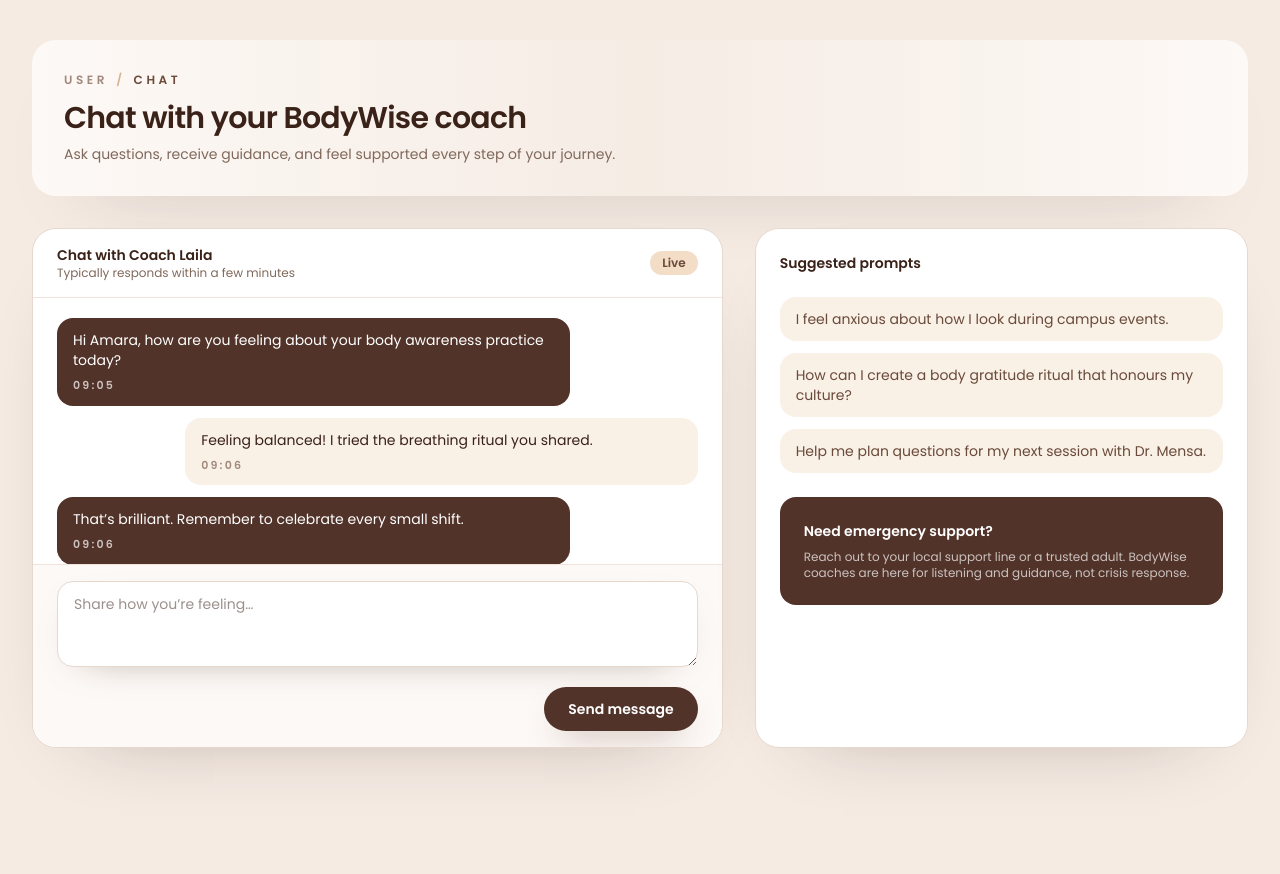
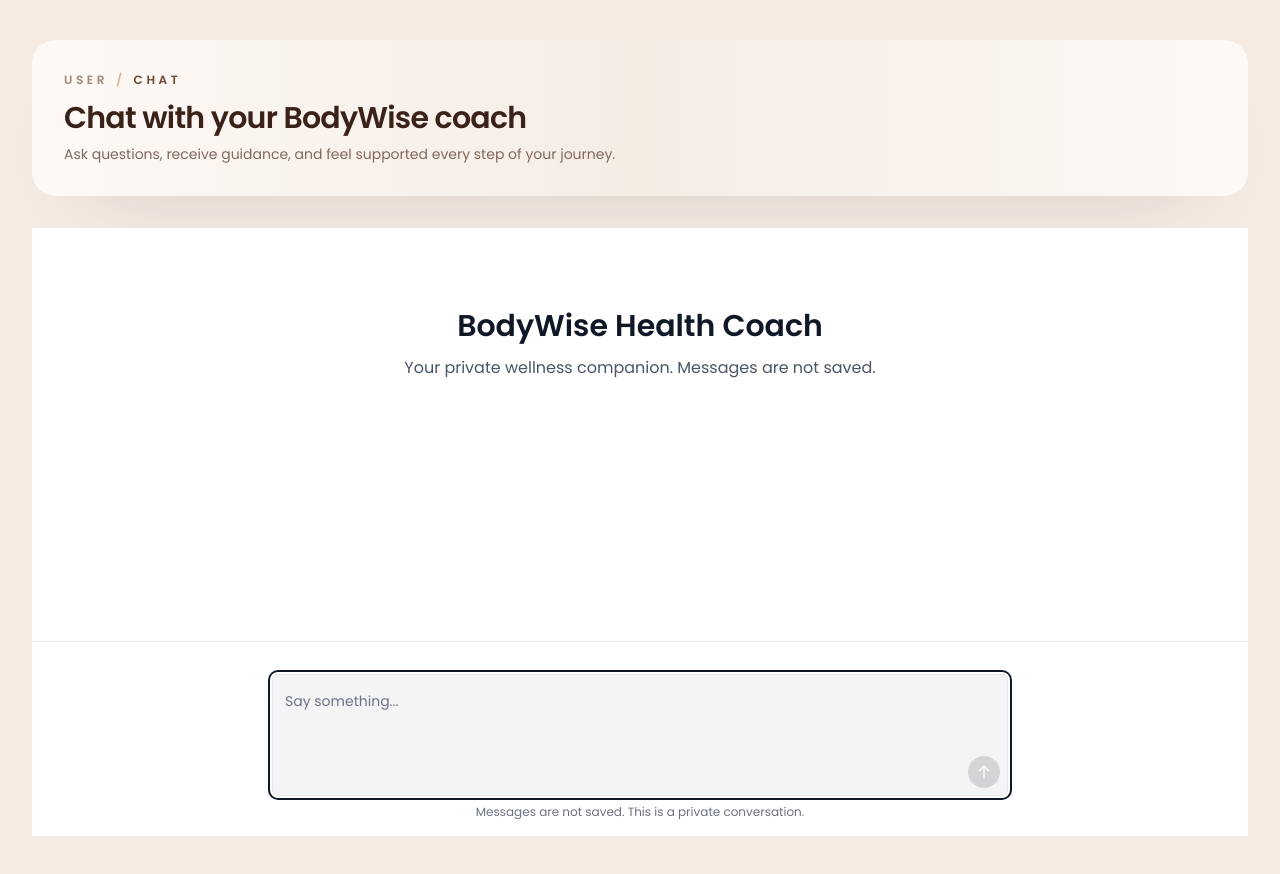
Before and after one commit to Divine-kuzo/BodyWise, a Next.js app in the folder bodywise-frontend/: page /user/chat in a window 1280 px wide. Shown: the top 874 px of the page. Before the commit the page ends 852 px from the top, so only its background shows below. Built offline with nearby package versions, Linux system fonts and the light colour scheme.

Commit message:
feat: implements chat functionality with user input and message handling for AI chat

```diff
--- a/bodywise-frontend/app/user/chat/page.tsx
+++ b/bodywise-frontend/app/user/chat/page.tsx
@@ -1,12 +1,6 @@
 import { DashboardShell } from "@/components/dashboard/dashboard-shell";
 import { ChatThread } from "@/components/user/chat-thread";
 import { userNav } from "@/lib/navigation";
-
-const suggestedPrompts = [
-  "I feel anxious about how I look during campus events.",
-  "How can I create a body gratitude ritual that honours my culture?",
-  "Help me plan questions for my next session with Dr. Mensa.",
-] as const;
 
 export default function UserChatPage() {
   return (
@@ -19,33 +13,7 @@ export default function UserChatPage() {
       ]}
       navItems={userNav}
     >
-      <div className="grid gap-8 lg:grid-cols-[1.4fr_1fr]">
-        <ChatThread />
-        <div className="space-y-6 rounded-3xl border border-[#e6d8ce] bg-white p-6 shadow-[0_30px_80px_-60px_rgba(58,34,24,0.45)]">
-          <h3 className="text-sm font-semibold text-[#3a2218]">
-            Suggested prompts
-          </h3>
-          <ul className="space-y-3 text-sm text-[#6a4a3a]">
-            {suggestedPrompts.map((prompt) => (
-              <li
-                key={prompt}
-                className="rounded-2xl bg-[#f9f0e6] px-4 py-3"
-              >
-                {prompt}
-              </li>
-            ))}
-          </ul>
-          <div className="rounded-2xl bg-[#523329] p-6 text-white">
-            <p className="text-sm font-semibold">
-              Need emergency support?
-            </p>
-            <p className="mt-2 text-xs text-white/70">
-              Reach out to your local support line or a trusted adult. BodyWise
-              coaches are here for listening and guidance, not crisis response.
-            </p>
-          </div>
-        </div>
-      </div>
+      <ChatThread />
     </DashboardShell>
   );
 }
--- /dev/null
+++ b/bodywise-frontend/components/chat/textarea.tsx
@@ -0,0 +1,87 @@
+"use client";
+
+import { Textarea as ShadcnTextarea } from "@/components/ui/textarea";
+
+interface InputProps {
+  input: string;
+  handleInputChange: (event: React.ChangeEvent<HTMLTextAreaElement>) => void;
+  isLoading: boolean;
+  status: string;
+  stop: () => void;
+}
+
+export const Textarea = ({
+  input,
+  handleInputChange,
+  isLoading,
+  status,
+  stop,
+}: InputProps) => {
+  return (
+    <div className="relative w-full pt-4">
+      <ShadcnTextarea
+        className="resize-none bg-gray-100 text-gray-900 placeholder:text-gray-500 w-full rounded-2xl pr-12 pt-4 pb-16 border-gray-200"
+        value={input}
+        autoFocus
+        placeholder={"Say something..."}
+        onChange={handleInputChange}
+        onKeyDown={(e) => {
+          if (e.key === "Enter" && !e.shiftKey) {
+            e.preventDefault();
+            if (input.trim() && !isLoading) {
+              const form = (e.target as HTMLElement).closest("form");
+              if (form) form.requestSubmit();
+            }
+          }
+        }}
+      />
+
+      {status === "streaming" || status === "submitted" ? (
+        <button
+          type="button"
+          onClick={stop}
+          className="cursor-pointer absolute right-2 bottom-2 rounded-full p-2 bg-black hover:bg-zinc-800 disabled:bg-zinc-300 disabled:cursor-not-allowed transition-colors"
+        >
+          <div className="animate-spin h-4 w-4">
+            <svg className="h-4 w-4 text-white" viewBox="0 0 24 24">
+              <circle
+                className="opacity-25"
+                cx="12"
+                cy="12"
+                r="10"
+                stroke="currentColor"
+                strokeWidth="4"
+                fill="none"
+              />
+              <path
+                className="opacity-75"
+                fill="currentColor"
+                d="M4 12a8 8 0 018-8V0C5.373 0 0 5.373 0 12h4zm2 5.291A7.962 7.962 0 014 12H0c0 3.042 1.135 5.824 3 7.938l3-2.647z"
+              />
+            </svg>
+          </div>
+        </button>
+      ) : (
+        <button
+          type="submit"
+          disabled={isLoading || !input.trim()}
+          className="absolute right-2 bottom-2 rounded-full p-2 bg-black hover:bg-zinc-800 disabled:bg-zinc-300 disabled:dark:bg-zinc-700 dark:disabled:opacity-80 disabled:cursor-not-allowed transition-colors"
+        >
+          <svg
+            className="h-4 w-4 text-white"
+            fill="none"
+            stroke="currentColor"
+            viewBox="0 0 24 24"
+          >
+            <path
+              strokeLinecap="round"
+              strokeLinejoin="round"
+              strokeWidth={2}
+              d="M5 10l7-7m0 0l7 7m-7-7v18"
+            />
+          </svg>
+        </button>
+      )}
+    </div>
+  );
+};
--- /dev/null
+++ b/bodywise-frontend/components/ui/textarea.tsx
@@ -0,0 +1,23 @@
+import * as React from "react";
+import { cn } from "@/lib/utils";
+
+export interface TextareaProps
+  extends React.TextareaHTMLAttributes<HTMLTextAreaElement> {}
+
+const Textarea = React.forwardRef<HTMLTextAreaElement, TextareaProps>(
+  ({ className, ...props }, ref) => {
+    return (
+      <textarea
+        className={cn(
+          "flex min-h-[80px] w-full rounded-md border border-input bg-background px-3 py-2 text-sm ring-offset-background placeholder:text-muted-foreground focus-visible:outline-none focus-visible:ring-2 focus-visible:ring-ring focus-visible:ring-offset-2 disabled:cursor-not-allowed disabled:opacity-50",
+          className
+        )}
+        ref={ref}
+        {...props}
+      />
+    );
+  }
+);
+Textarea.displayName = "Textarea";
+
+export { Textarea };
--- a/bodywise-frontend/components/user/chat-thread.tsx
+++ b/bodywise-frontend/components/user/chat-thread.tsx
@@ -1,104 +1,209 @@
 "use client";
 
-import { useState } from "react";
-import { Button } from "@/components/ui/button";
+import { useState, useEffect, useRef, FormEvent } from "react";
+import ReactMarkdown from "react-markdown";
+import remarkGfm from "remark-gfm";
+import { Textarea } from "@/components/chat/textarea";
 
 interface Message {
-  sender: "coach" | "user";
+  id: string;
+  role: "user" | "assistant";
   content: string;
-  time: string;
 }
 
-const initialMessages: Message[] = [
-  {
-    sender: "coach",
-    content: "Hi Amara, how are you feeling about your body awareness practice today?",
-    time: "09:05",
+export function ChatThread() {
+  const [messages, setMessages] = useState<Message[]>([]);
+  const [input, setInput] = useState("");
+  const [isLoading, setIsLoading] = useState(false);
+  const [error, setError] = useState<string | null>(null);
+  const [status, setStatus] = useState<string>("idle");
+
+  const messagesEndRef = useRef<HTMLDivElement>(null);
+  const abortControllerRef = useRef<AbortController | null>(null);
+
+  // Auto-scroll to bottom when new messages arrive
+  useEffect(() => {
+    messagesEndRef.current?.scrollIntoView({ behavior: "smooth" });
+  }, [messages]);
+
+  const stop = () => {
+    if (abortControllerRef.current) {
+      abortControllerRef.current.abort();
+      abortControllerRef.current = null;
+    }
+    setStatus("idle");
+    setIsLoading(false);
+  };
+
+  const handleSubmit = async (e: FormEvent) => {
+    e.preventDefault();
+    if (!input.trim() || isLoading) return;
+
+    const userMessage: Message = {
+      id: Date.now().toString(),
+      role: "user",
+      content: input.trim(),
+    };
+
+    setMessages((prev) => [...prev, userMessage]);
+    setInput("");
+    setIsLoading(true);
+    setStatus("submitted");
+    setError(null);
+
+    abortControllerRef.current = new AbortController();
+
+    try {
+      const response = await fetch("/api/chat", {
+        method: "POST",
+        headers: {
+          "Content-Type": "application/json",
         },
-  {
-    sender: "user",
-    content: "Feeling balanced! I tried the breathing ritual you shared.",
-    time: "09:06",
-  },
-  {
-    sender: "coach",
-    content: "That’s brilliant. Remember to celebrate every small shift.",
-    time: "09:06",
-  },
-];
+        body: JSON.stringify({
+          messages: [...messages, userMessage].map((m) => ({
+            role: m.role,
+            content: m.content,
+          })),
+        }),
+        signal: abortControllerRef.current.signal,
+      });
 
-export function ChatThread() {
-  const [messages, setMessages] = useState(initialMessages);
-  const [draft, setDraft] = useState("");
+      if (!response.ok) {
+        throw new Error("Failed to get response");
+      }
 
-  const handleSend = () => {
-    if (!draft.trim()) return;
-    setMessages((prev) => [
-      ...prev,
-      {
-        sender: "user",
-        content: draft.trim(),
-        time: new Date().toLocaleTimeString([], {
-          hour: "2-digit",
-          minute: "2-digit",
-        }),
-      },
-    ]);
-    setDraft("");
+      const reader = response.body?.getReader();
+      if (!reader) throw new Error("No response stream");
+
+      const assistantMessage: Message = {
+        id: (Date.now() + 1).toString(),
+        role: "assistant",
+        content: "",
+      };
+
+      setMessages((prev) => [...prev, assistantMessage]);
+      setStatus("streaming");
+
+      const decoder = new TextDecoder();
+      let done = false;
+
+      while (!done) {
+        const { value, done: streamDone } = await reader.read();
+        done = streamDone;
+
+        if (value) {
+          const chunk = decoder.decode(value, { stream: !done });
+          assistantMessage.content += chunk;
+          setMessages((prev) => {
+            const updated = [...prev];
+            updated[updated.length - 1] = { ...assistantMessage };
+            return updated;
+          });
+        }
+      }
+
+      setStatus("idle");
+    } catch (err: any) {
+      if (err.name === "AbortError") {
+        console.log("Request aborted");
+      } else {
+        console.error("Chat error:", err);
+        setError("Something went wrong. Please try again.");
+        setMessages((prev) => prev.slice(0, -1));
+      }
+      setStatus("idle");
+    } finally {
+      setIsLoading(false);
+      abortControllerRef.current = null;
+    }
   };
 
   return (
-    <div className="flex h-[520px] flex-col overflow-hidden rounded-3xl border border-[#e6d8ce] bg-white shadow-[0_30px_80px_-60px_rgba(58,34,24,0.45)]">
-      <div className="flex items-center justify-between border-b border-[#f1e3d9] px-6 py-4">
-        <div>
-          <h2 className="text-sm font-semibold text-[#3a2218]">
-            Chat with Coach Laila
-          </h2>
-          <p className="text-xs text-[#80685b]">
-            Typically responds within a few minutes
+    <div className="flex h-[calc(100vh-12rem)] flex-col bg-white">
+      {/* Messages Area */}
+      <div className="flex-1 overflow-y-auto">
+        <div className="mx-auto max-w-3xl px-4 py-8">
+          {messages.length === 0 && (
+            <div className="flex flex-col items-center justify-center py-12 text-center">
+              <div className="mb-8">
+                <h1 className="mb-3 text-3xl font-semibold text-gray-900">
+                  BodyWise Health Coach
+                </h1>
+                <p className="text-base text-gray-600">
+                  Your private wellness companion. Messages are not saved.
                 </p>
               </div>
-        <span className="rounded-full bg-[#f0d5b8]/80 px-3 py-1 text-xs font-semibold text-[#6a4a3a]">
-          Live
-        </span>
             </div>
-      <div className="flex-1 space-y-3 overflow-y-auto px-6 py-5">
-        {messages.map((message, index) => (
+          )}
+
+          <div className="space-y-6">
+            {messages.map((message) => (
               <div
-            key={`${message.content}-${index}`}
-            className={`max-w-[80%] rounded-2xl px-4 py-3 text-sm ${
-              message.sender === "coach"
-                ? "bg-[#523329] text-white"
-                : "ml-auto bg-[#f9f0e6] text-[#3a2218]"
+                key={message.id}
+                className={`flex ${
+                  message.role === "user" ? "justify-end" : "justify-start"
                 }`}
               >
-            <p>{message.content}</p>
-            <span
-              className={`mt-2 block text-[11px] font-semibold uppercase tracking-[0.2em] ${
-                message.sender === "coach" ? "text-white/70" : "text-[#a1897c]"
+                <div
+                  className={`max-w-[85%] rounded-2xl px-4 py-3 ${
+                    message.role === "user"
+                      ? "bg-black text-white"
+                      : "bg-gray-100 text-gray-900"
                   }`}
                 >
-              {message.time}
-            </span>
+                  {message.role === "assistant" ? (
+                    <div className="prose prose-sm max-w-none prose-p:leading-relaxed prose-pre:bg-gray-900 prose-pre:text-gray-100">
+                      <ReactMarkdown remarkPlugins={[remarkGfm]}>
+                        {message.content}
+                      </ReactMarkdown>
+                    </div>
+                  ) : (
+                    <p className="text-sm leading-relaxed">{message.content}</p>
+                  )}
+                </div>
               </div>
             ))}
+
+            {isLoading && (
+              <div className="flex justify-start">
+                <div className="rounded-2xl bg-gray-100 px-4 py-3">
+                  <div className="flex items-center space-x-1">
+                    <div className="h-2 w-2 animate-bounce rounded-full bg-gray-400" style={{ animationDelay: "0ms" }} />
+                    <div className="h-2 w-2 animate-bounce rounded-full bg-gray-400" style={{ animationDelay: "150ms" }} />
+                    <div className="h-2 w-2 animate-bounce rounded-full bg-gray-400" style={{ animationDelay: "300ms" }} />
                   </div>
-      <div className="border-t border-[#f1e3d9] bg-[#fdf9f6] px-6 py-4">
-        <label className="sr-only" htmlFor="chat-message">
-          Message
-        </label>
-        <textarea
-          id="chat-message"
-          rows={3}
-          value={draft}
-          onChange={(event) => setDraft(event.target.value)}
-          placeholder="Share how you’re feeling…"
-          className="w-full rounded-2xl border border-[#e6d8ce] bg-white px-4 py-3 text-sm text-[#3a2218] shadow-[0_12px_40px_-28px_rgba(58,34,24,0.6)] focus:border-[#d6b28f] focus:outline-none focus:ring-2 focus:ring-[#f0d5b8]/80"
+                </div>
+              </div>
+            )}
+
+            {error && (
+              <div className="flex justify-center">
+                <div className="rounded-lg bg-red-50 px-4 py-3 text-sm text-red-600">
+                  {error}
+                </div>
+              </div>
+            )}
+
+            <div ref={messagesEndRef} />
+          </div>
+        </div>
+      </div>
+
+      {/* Input Area */}
+      <div className="border-t border-gray-200 bg-white">
+        <div className="mx-auto max-w-3xl px-4 py-4">
+          <form onSubmit={handleSubmit}>
+            <Textarea
+              input={input}
+              handleInputChange={(e) => setInput(e.target.value)}
+              isLoading={isLoading}
+              status={status}
+              stop={stop}
             />
-        <div className="mt-3 flex justify-end">
-          <Button type="button" variant="secondary" onClick={handleSend}>
-            Send message
-          </Button>
+          </form>
+          <p className="mt-2 text-center text-xs text-gray-500">
+            Messages are not saved. This is a private conversation.
+          </p>
         </div>
       </div>
     </div>
```
Lines whose indentation alone changed are shown as unchanged.
